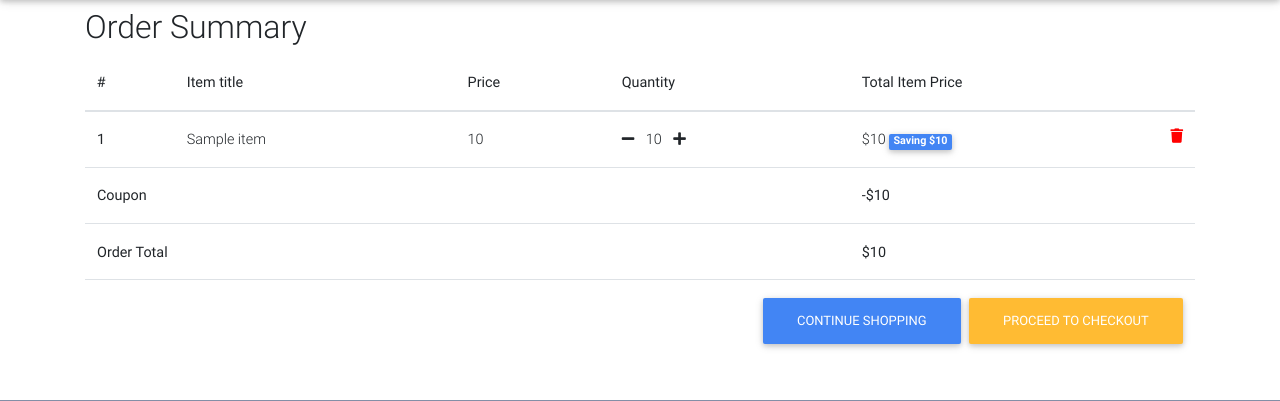
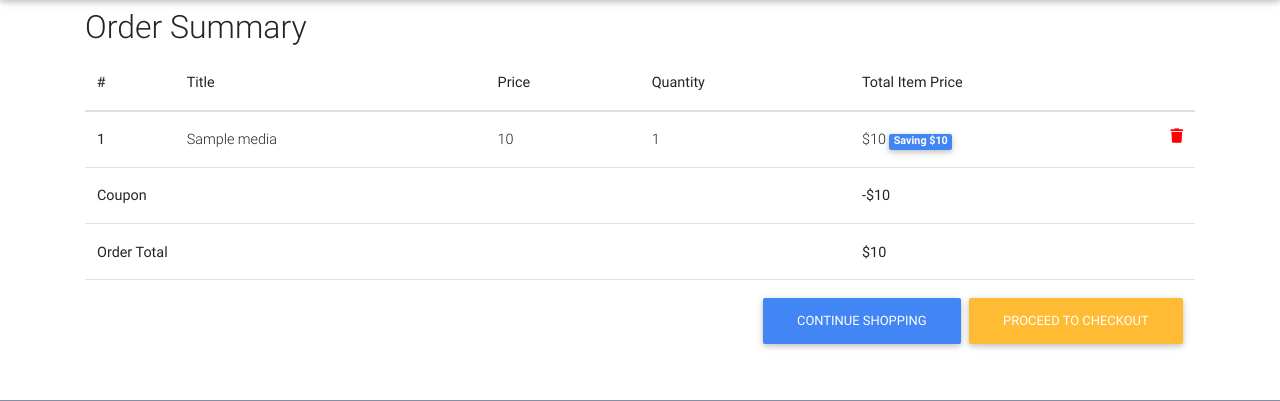
Before and after one commit to Belendia/afridio-backend, a Django app: template app/templates/order_summary.html in a window 1280 px wide. Shown: the part 64-465 px from the top of the page. Run offline with Django 3.2, Linux system fonts and the light colour scheme; the template is opened without the code that fills it: most values are stand-ins (such as "Sample title", 1, 10 or a date in 2020); parts of the project's set-up code (start-up, migrations or seed data) failed here and were passed over; some libraries are stand-ins or nearby versions.

Commit message:
Add order summary feature

```diff
--- a/app/templates/order_summary.html
+++ b/app/templates/order_summary.html
@@ -10,31 +10,27 @@
         <thead>
         <tr>
             <th scope="col">#</th>
-            <th scope="col">Item title</th>
+            <th scope="col">Title</th>
             <th scope="col">Price</th>
             <th scope="col">Quantity</th>
             <th scope="col">Total Item Price</th>
         </tr>
         </thead>
         <tbody>
-        {% for order_item in object.items.all %}
+        {% for order_media in object.medias.all %}
         <tr>
             <th scope="row">{{ forloop.counter }}</th>
-            <td>{{ order_item.item.title }}</td>
-            <td>{{ order_item.item.price }}</td>
+            <td>{{ order_media.media.title }}</td>
+            <td>{{ order_media.media.price }}</td>
+            <td>1</td>
             <td>
-                <a href="{% url 'core:remove-single-item-from-cart' order_item.item.slug %}"><i class="fas fa-minus mr-2"></i></a>
-                {{ order_item.quantity }}
-                <a href="{% url 'core:add-to-cart' order_item.item.slug %}"><i class="fas fa-plus ml-2"></i></a>
-            </td>
-            <td>
-            {% if order_item.item.discount_price %}
-                ${{ order_item.get_total_discount_item_price }}
-                <span class="badge badge-primary">Saving ${{ order_item.get_amount_saved }}</span>
+            {% if order_media.media.discount_price %}
+                ${{ order_media.get_total_discount_item_price }}
+                <span class="badge badge-primary">Saving ${{ order_media.get_amount_saved }}</span>
             {% else %}
-                ${{ order_item.get_total_item_price }}
+                ${{ order_media.get_total_item_price }}
             {% endif %}
-            <a style='color: red;' href="{% url 'core:remove-from-cart' order_item.item.slug %}">
+            <a style='color: red;' href="{% url 'ecommerce:remove-from-cart' order_media.media.slug %}">
                 <i class="fas fa-trash float-right"></i>
             </a>
             </td>
```
Also changed, not shown: app/ecommerce/models.py (+23 -0 lines).
